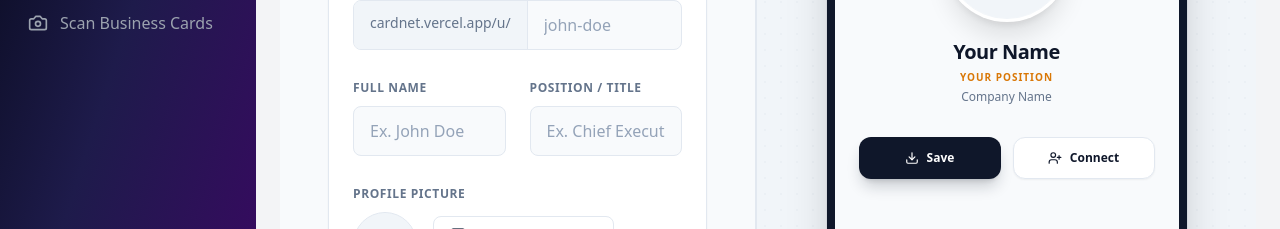
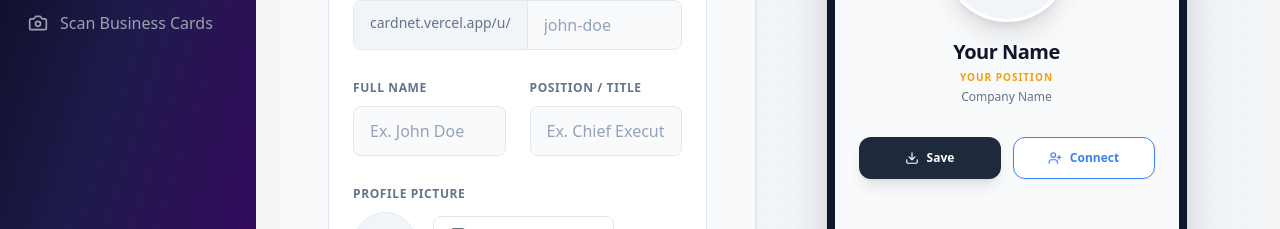
Before and after one commit to Leongge/Cardnet, a React (Vite) app in the folder client/: page /app/vcard-editor in a window 1280 px wide. Shown: the part 378-607 px from the top of the page. Built offline with nearby package versions, Linux system fonts and the light colour scheme; no server answers.

Commit message:
Apply AI-generated colors to Live Preview

```diff
--- a/client/src/pages/VCardEditor.jsx
+++ b/client/src/pages/VCardEditor.jsx
@@ -485,8 +485,8 @@ const VCardEditor = () => {
 
                                 {designMessage && (
                                     <div className={`mb-4 p-3 rounded-lg text-sm ${designMessage.type === 'success'
-                                            ? 'bg-green-50 text-green-700 border border-green-200'
-                                            : 'bg-red-50 text-red-700 border border-red-200'
+                                        ? 'bg-green-50 text-green-700 border border-green-200'
+                                        : 'bg-red-50 text-red-700 border border-red-200'
                                         }`}>
                                         {designMessage.text}
                                     </div>
@@ -614,14 +614,16 @@ const VCardEditor = () => {
                             {/* ----- PREVIEW CONTENT STARTS (Matches PublicVCard Light) ----- */}
 
                             {/* Header / Cover */}
-                            <div className="h-44 relative bg-slate-900 overflow-hidden">
+                            <div className="h-44 relative overflow-hidden" style={{
+                                backgroundColor: previewDesign?.primary_color || '#1e293b'
+                            }}>
                                 {formData.background_picture ? (
                                     <img
                                         src={formData.background_picture.startsWith('http') ? formData.background_picture : `${API_URL}${formData.background_picture}`}
                                         alt="Cover"
                                         className="w-full h-full object-cover"
                                     />
-                                ) : (
+                                ) : !previewDesign && (
                                     <>
                                         <div className="absolute inset-0 bg-gradient-to-br from-slate-800 to-slate-950"></div>
                                         <div className="absolute inset-0 bg-[url('https://www.transparenttextures.com/patterns/cubes.png')] opacity-10 mix-blend-overlay"></div>
@@ -650,17 +652,24 @@ const VCardEditor = () => {
                                 {/* Intro */}
                                 <div className="text-center mb-8">
                                     <h1 className="text-xl font-bold text-slate-900 mb-1 tracking-tight">{formData.name || 'Your Name'}</h1>
-                                    <p className="text-amber-600 text-[10px] font-bold uppercase tracking-widest mb-1">{formData.position || 'Your Position'}</p>
+                                    <p className="text-[10px] font-bold uppercase tracking-widest mb-1" style={{
+                                        color: previewDesign?.secondary_color || '#f59e0b'
+                                    }}>{formData.position || 'Your Position'}</p>
                                     <p className="text-slate-500 text-xs font-medium">{formData.company_name || 'Company Name'}</p>
                                 </div>
 
                                 {/* Action Buttons */}
                                 <div className="grid grid-cols-2 gap-3 mb-8">
-                                    <button className="flex items-center justify-center gap-2 bg-slate-900 text-white py-3 rounded-xl font-semibold text-xs shadow-lg shadow-slate-900/20">
+                                    <button className="flex items-center justify-center gap-2 text-white py-3 rounded-xl font-semibold text-xs shadow-lg" style={{
+                                        backgroundColor: previewDesign?.primary_color || '#1e293b'
+                                    }}>
                                         <Download size={14} />
                                         Save
                                     </button>
-                                    <button className="flex items-center justify-center gap-2 bg-white text-slate-900 border border-slate-200 py-3 rounded-xl font-semibold text-xs shadow-sm">
+                                    <button className="flex items-center justify-center gap-2 bg-white border py-3 rounded-xl font-semibold text-xs shadow-sm" style={{
+                                        borderColor: previewDesign?.accent_color || '#3b82f6',
+                                        color: previewDesign?.accent_color || '#3b82f6'
+                                    }}>
                                         <UserPlus size={14} />
                                         Connect
                                     </button>
```
